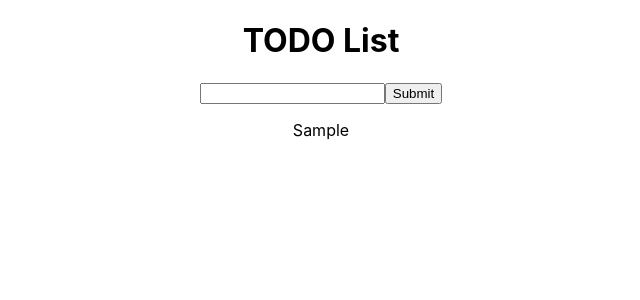
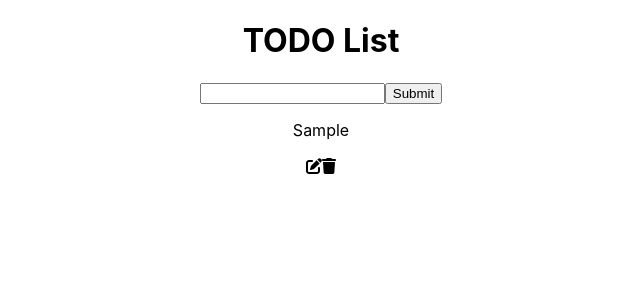
Before and after one commit to SandraVLP/react-training, a React (Create React App) app in the folder todo-list/: page / in a window 1280 px wide. Both pictures are taken after typing "Sample" into the empty fields and a click on the button "Submit". Shown: the top 300 px of the page, without its empty margins (319-959 px from the left). Built offline with nearby package versions, Linux system fonts and the light colour scheme.

Commit message:
иконки удалить-редактировать

```diff
--- a/todo-list/package.json
+++ b/todo-list/package.json
@@ -3,6 +3,9 @@
   "version": "0.1.0",
   "private": true,
   "dependencies": {
+    "@fortawesome/fontawesome-svg-core": "^6.5.1",
+    "@fortawesome/free-solid-svg-icons": "^6.5.1",
+    "@fortawesome/react-fontawesome": "^0.2.0",
     "@testing-library/jest-dom": "^5.17.0",
     "@testing-library/react": "^13.4.0",
     "@testing-library/user-event": "^13.5.0",
--- a/todo-list/src/components/TodoItem.js
+++ b/todo-list/src/components/TodoItem.js
@@ -1,9 +1,13 @@
-import React from 'react'
+import React from "react";
+import { FontAwesomeIcon } from "@fortawesome/react-fontawesome";
+import { faPenToSquare } from '@fortawesome/free-solid-svg-icons'
+import { faTrash } from '@fortawesome/free-solid-svg-icons'
 
-export const TodoItem = ({task}) => {
-    return (
-
-          <p className="task">{task.task}</p>
-
-    )
-  }
+export const TodoItem = ({ task }) => {
+  return ( <div>
+  <p className="task">{task.task}</p>
+  <FontAwesomeIcon className="edit-icon" icon={faPenToSquare} />
+  <FontAwesomeIcon className="delete-icon" icon={faTrash} />
+  </div>
+  )
+};
```
Also changed, not shown: 1 other file (tests, documents, lock files or other folders).
